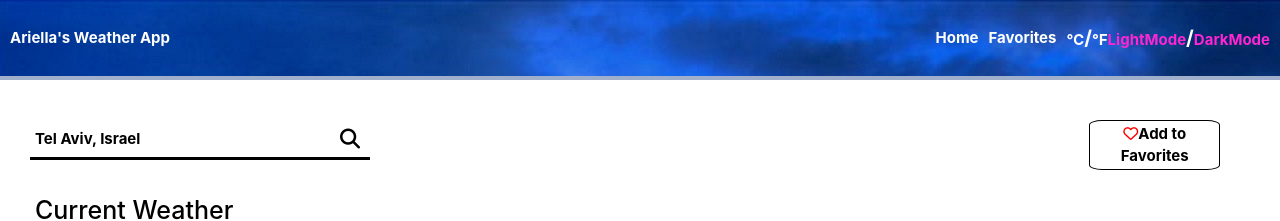
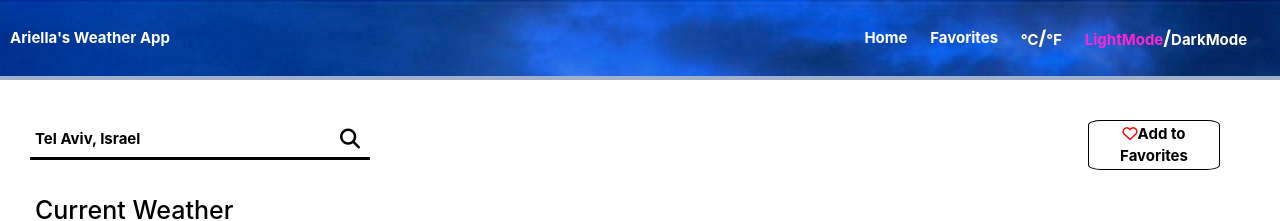
Before and after one commit to Ariellaw/Herolo-Weather-Assignment, an Angular app: page / in a window 1280 px wide. Shown: the top 221 px of the page. Built offline with nearby package versions, Linux system fonts and the light colour scheme.

Commit message:
units and dark mode links are active when clicked

```diff
--- a/src/app/header/header.component.html
+++ b/src/app/header/header.component.html
@@ -1,22 +1,22 @@
 <nav class="navbar">
   <a class="navbar-brand">Ariella's Weather App</a>
-  <form class="form-inline">
-    <a class="nav-btn" routerLinkActive="active"  [routerLinkActiveOptions]="{exact: true}" (click)="togglePage('')"
+  <form class=nav-buttons>
+    <a class="nav-btn" routerLinkActive="active" [routerLinkActiveOptions]="{exact: true}" (click)="togglePage('')"
       type="button">Home</a>
-    <a class="nav-btn" routerLinkActive="active" [routerLinkActiveOptions]="{exact: true}"  (click)="togglePage('favorites')"
-      type="button">Favorites</a>
+    <a class="nav-btn" routerLinkActive="active" [routerLinkActiveOptions]="{exact: true}"
+      (click)="togglePage('favorites')" type="button">Favorites</a>
     <div class="header-container">
-      <a href="#" class="celsius-fahrenheit" [routerLinkActiveOptions]="{exact: true}" routerLinkActive="active"
-        routerLink='celsius' (click)="togglefahrenheitCelsius('celsius')">&#8451;</a><span class="celsius-fahrenheit">/</span>
-      <a href="#" class="celsius-fahrenheit" [routerLinkActiveOptions]="{exact: true}" routerLinkActive="active"
-        routerLink='fahrenheit' (click)="togglefahrenheitCelsius('fahrenheit')">&#8457;</a>
+      <a href="#" class="celsius-fahrenheit" [ngClass]="{'selected-link':units==='celsius'}" routerLink='celsius'
+        (click)="togglefahrenheitCelsius('celsius')">&#8451;</a><span class="celsius-fahrenheit">/</span>
+      <a href="#" class="celsius-fahrenheit" [ngClass]="{'selected-link':units==='fahrenheit'}" routerLink='fahrenheit'
+        (click)="togglefahrenheitCelsius('fahrenheit')">&#8457;</a>
     </div>
     <div class="header-container">
-      <a href="#" class="light-darkmode" [routerLinkActiveOptions]="{exact: true}" routerLinkActive="active"
-        [routerLink]="['']" (click)="toggleLightDarkMode('light-mode')">LightMode</a><span class="light-darkmode">/</span>
+      <a href="#" class="light-darkmode" [ngClass]="{'selected-link':!darkmode}" [routerLink]="['']"
+        (click)="toggleLightDarkMode('light-mode')">LightMode</a><span class="light-darkmode">/</span>
 
-        <a href="#" class="light-darkmode" [routerLinkActiveOptions]="{exact: true}" routerLinkActive="active"
-        [routerLink]="['']" (click)="toggleLightDarkMode('dark-mode')">DarkMode</a>
+      <a href="#" class="light-darkmode" [ngClass]="{'selected-link':darkmode}" [routerLink]="['']"
+        (click)="toggleLightDarkMode('dark-mode')">DarkMode</a>
     </div>
   </form>
 </nav>
--- a/src/app/header/header.component.scss
+++ b/src/app/header/header.component.scss
@@ -30,16 +30,14 @@
     }
   }
 
-  .form-inline {
+  .nav-buttons {
     display: flex;
     flex-direction: row;
     flex-wrap: wrap;
-
-    .nav-btn {
-      margin-right: 1rem;
-    }
-
-    .active {
+    justify-content: space-evenly;
+    width: 34%;
+    align-items: center;
+    .selected-link {
       color: lighten(#8b006e, 30%);
     }
 
--- a/src/app/header/header.component.ts
+++ b/src/app/header/header.component.ts
@@ -1,5 +1,6 @@
-import { Component, OnInit} from '@angular/core';
+import { Component, OnInit, Input} from '@angular/core';
 import { Router, ActivatedRoute, Params } from '@angular/router';
+
 
 @Component({
   selector: 'app-header',
@@ -7,11 +8,22 @@ import { Router, ActivatedRoute, Params } from '@angular/router';
   styleUrls: ['./header.component.scss']
 })
 export class HeaderComponent implements OnInit {
+  units:string
+  darkmode:boolean
 
   constructor(  private router: Router,
     private activatedRoute: ActivatedRoute) { }
 
   ngOnInit(): void {
+    // let id = this.activatedRoute.snapshot.paramMap.get('id')
+    // let location = this.activatedRoute.snapshot.paramMap.get('locationName')
+
+    this.activatedRoute.queryParams.subscribe(queryParams => {
+      this.units = queryParams.units
+      const mode = queryParams.mode
+      this.darkmode = mode === 'dark-mode' ? true : false
+
+    })
   }
   toggleLightDarkMode(mode:string) {
     const queryParams: Params = { mode: mode };
--- a/src/app/services/location.service.ts
+++ b/src/app/services/location.service.ts
@@ -7,8 +7,8 @@ import { Locations } from '../models/locations.model'
 })
 export class LocationService {
    // apiKey = 'u3l9YgfcjX8dHIZH8x9mFVTNiGLuWh4y'
-   apiKey = 'KUf6QQD5JF8HgA7B11F4jna8eky8rZSA'
-   useMockData = true;
+   apiKey:string = 'KUf6QQD5JF8HgA7B11F4jna8eky8rZSA'
+   useMockData:boolean = true;
 
   constructor () {}
 
--- a/src/app/weather/weather.component.scss
+++ b/src/app/weather/weather.component.scss
@@ -157,6 +157,7 @@
 }
 
 .autocomplete {
+  border:none;
   width: 30rem;
   height: 4rem;
   border-bottom: 3px solid black;
@@ -172,6 +173,7 @@
 }
 
 .searchButton {
+  border:none;
   width: 4rem;
   height: 4rem;
   border-bottom: 3px solid black;
--- a/src/styles.scss
+++ b/src/styles.scss
@@ -1,10 +1,14 @@
 /* You can add global styles to this file, and also import other style files */
-@import '~bootstrap/dist/css/bootstrap.min.css';
+@import "~bootstrap/dist/css/bootstrap.min.css";
 
-* {
-    padding: 0px;
-    margin: 0px;
-    border: 0px;
+html {
+  box-sizing: border-box;
+  height: 100%;
+}
+*,
+*::before,
+*::after {
+  box-sizing: inherit;
 }
 
 html {
@@ -20,44 +24,41 @@
   @media screen and (max-width: 300px) {
     font-size: 7px;
   }
-
-
 }
 
 //Helpers
-  .full-screen-width{
-    width:100%
+.full-screen-width {
+  width: 100%;
 }
-  .red{
-    color:red
+.red {
+  color: red;
 }
 
-  .loading-image{
-    width:40rem;
-    margin:auto;
+.loading-image {
+  width: 40rem;
+  margin: auto;
   display: block;
 }
 
-  .display-none{
-    display:none
+.display-none {
+  display: none;
 }
-  .display-block{
-    display:block
+.display-block {
+  display: block;
 }
-  .display-flex{
-    display:flex
+.display-flex {
+  display: flex;
 }
 
-  .dark-mode{
-    color:white;
+.dark-mode {
+  color: white;
   background-color: #343a40;
-
 }
-  .light-mode{
+.light-mode {
   background-color: white;
   color: black;
 }
-  @mixin popup{
+@mixin popup {
   padding: 3rem;
   font-size: 2rem;
   border-radius: 1rem;
```
Lines whose indentation alone changed are shown as unchanged.
